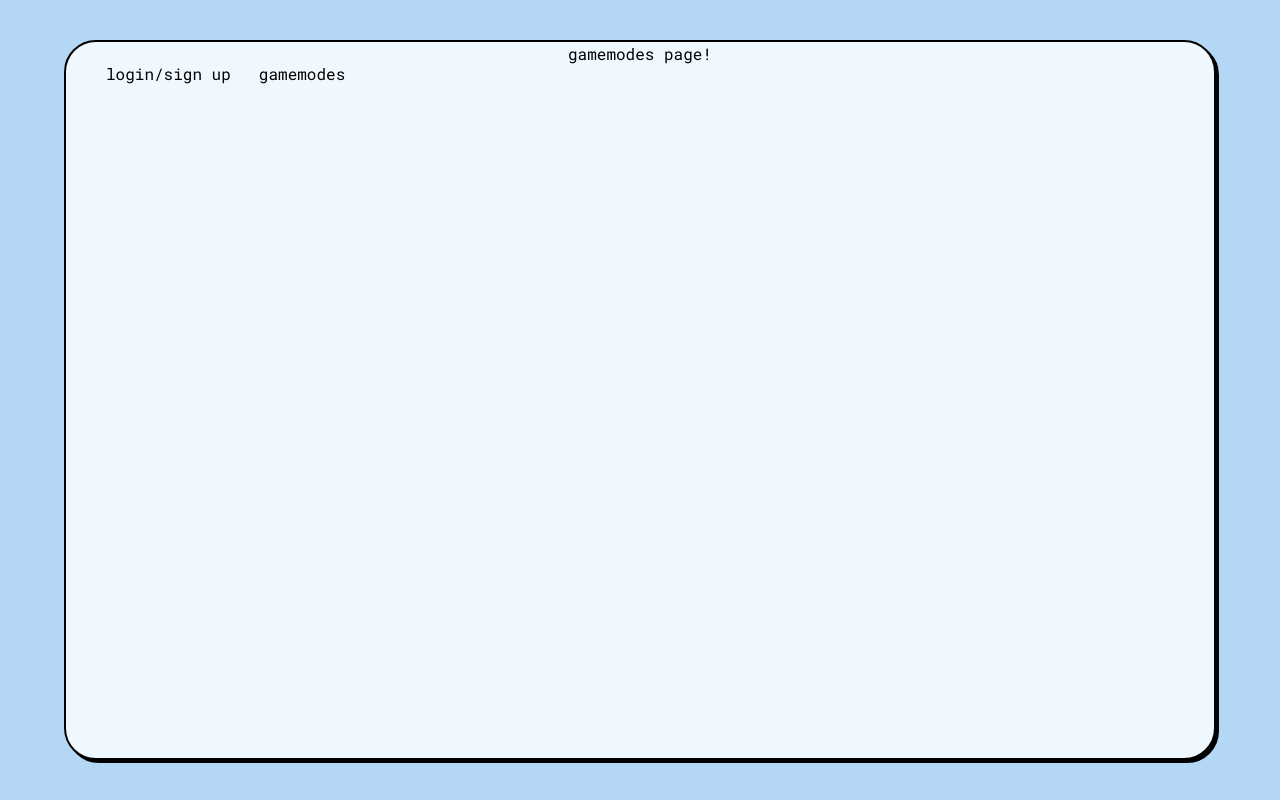
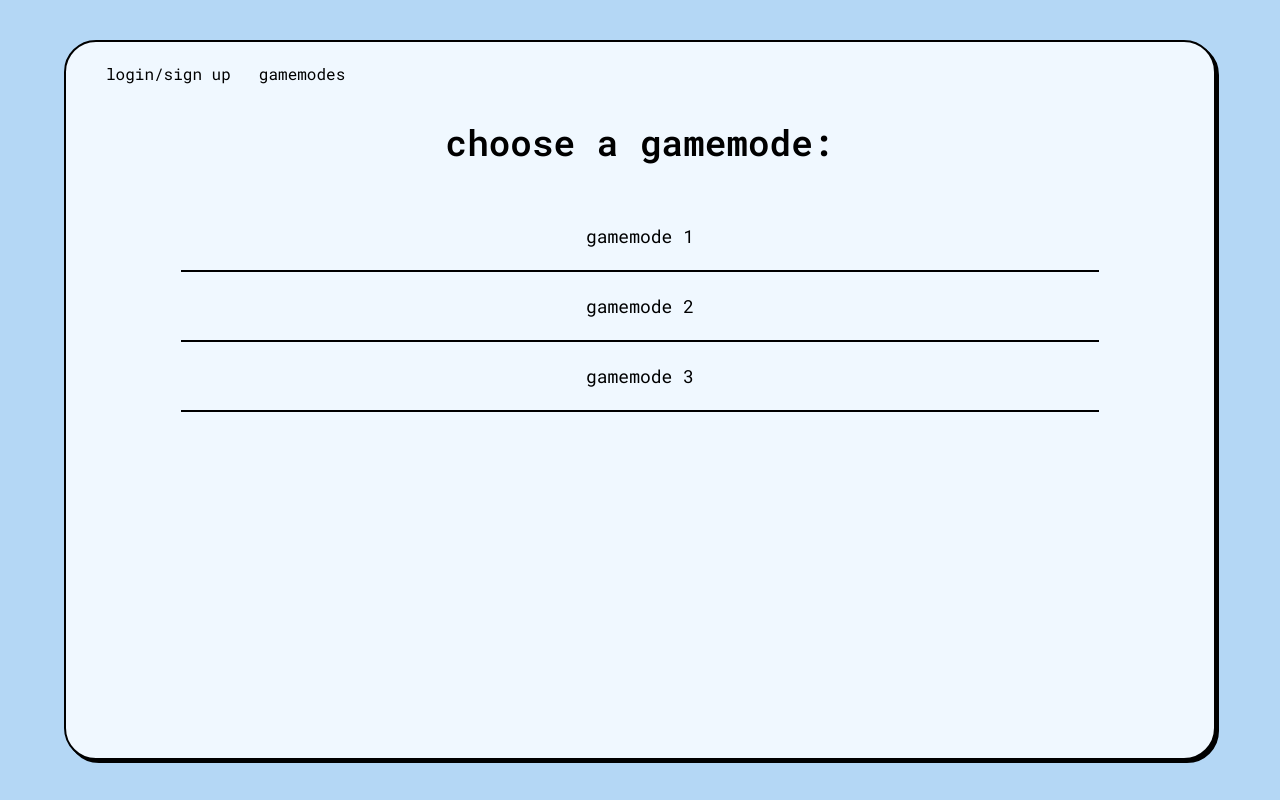
Before and after one commit to falloutpizza/countryguessr-with-nextjs, a Next.js app: page /gamemodes in a window 1280 px wide. Built offline with nearby package versions, Linux system fonts and the light colour scheme.

Commit message:
created gamemode selection page

```diff
--- a/app/gamemodes/page.tsx
+++ b/app/gamemodes/page.tsx
@@ -1,3 +1,14 @@
+import GamemodeLink from "../ui/gamemode-selection/GamemodeLink";
+
 export default function Gamemodes() {
-  return <h1>gamemodes page!</h1>;
+  return (
+    <div className="sm:mt-20 mt-10 text-center">
+      <h1 className="sm:text-2xl md:text-4xl font-semibold mb-10">
+        choose a gamemode:
+      </h1>
+      <GamemodeLink gamemode="gamemode 1" />
+      <GamemodeLink gamemode="gamemode 2" />
+      <GamemodeLink gamemode="gamemode 3" />
+    </div>
+  );
 }
--- a/app/page.tsx
+++ b/app/page.tsx
@@ -3,7 +3,7 @@ import Link from "next/link";
 export default function Home() {
   return (
     <>
-      <h1 className="sm:text-2xl md:text-4xl font-semibold mt-40">
+      <h1 className="sm:text-2xl md:text-4xl font-semibold sm:mt-40 mt-20">
         countryguessr dot com
       </h1>
       <Link href="/gamemodes">
--- /dev/null
+++ b/app/ui/gamemode-selection/GamemodeLink.tsx
@@ -0,0 +1,9 @@
+export default function GamemodeLink({ gamemode }: { gamemode: string }) {
+  return (
+    <div className="w-8/10 cursor-pointer hover:bg-lime-300 m-auto border-b-2 border-black transition-all duration-200">
+      <h2 className="text-xs sm:text-sm md:text-lg py-5">
+        <a href={`/${gamemode.replaceAll(" ", "-")}`}>{gamemode}</a>
+      </h2>
+    </div>
+  );
+}
--- a/app/ui/globals/globals.css
+++ b/app/ui/globals/globals.css
@@ -19,7 +19,3 @@ button:hover {
   transform: translateY(-5px);
   filter: drop-shadow(2px 2px 0 black);
 }
-
-.transition-border-col {
-  border-width: 0;
-}
--- a/app/ui/navbar/gamemodes/gamemodeLink.tsx
+++ b/app/ui/navbar/gamemodes/gamemodeLink.tsx
@@ -7,7 +7,7 @@ export default function GamemodeLink({
   onMouseEnter?: () => void;
   linkName: string;
 }) {
-  let route: string = linkName.replace(" ", "-");
+  let route: string = linkName.replaceAll(" ", "-");
   return (
     <a
       href={"/" + route}
--- a/app/ui/navbar/navHover.tsx
+++ b/app/ui/navbar/navHover.tsx
@@ -18,7 +18,7 @@ export default function NavHover({
   let classes: string;
   classes = hovered
     ? `border-black rounded-2xl border-2 block ml-4 text-left text-sm w-60 transition-all duration-200 flex flex-col ${bgColor}`
-    : `rounded-2xl ml-4 w-60 h-[100px] invisible transition-border-col block duration-200`;
+    : `rounded-2xl ml-4 w-60 h-[100px] invisible transition-all block duration-200`;
 
   return (
     <div className={classes} onMouseEnter={() => setHovered(hovered)}>
```
